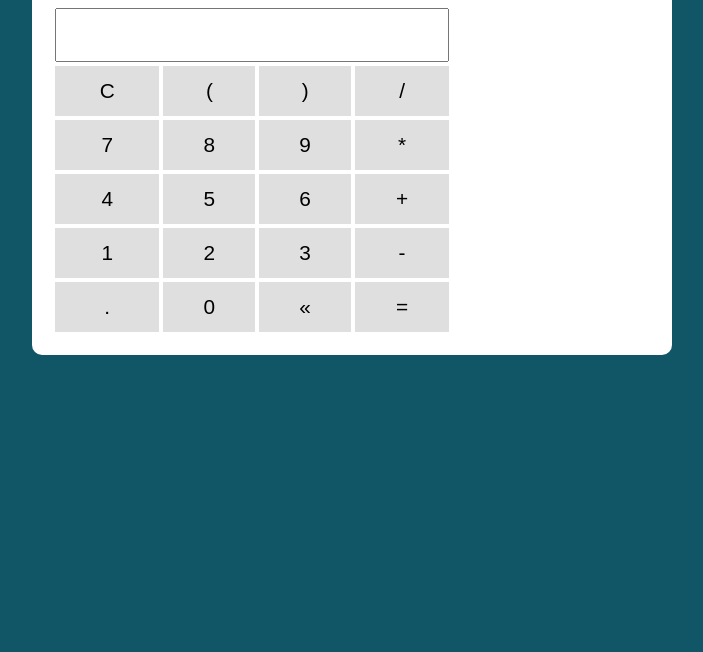
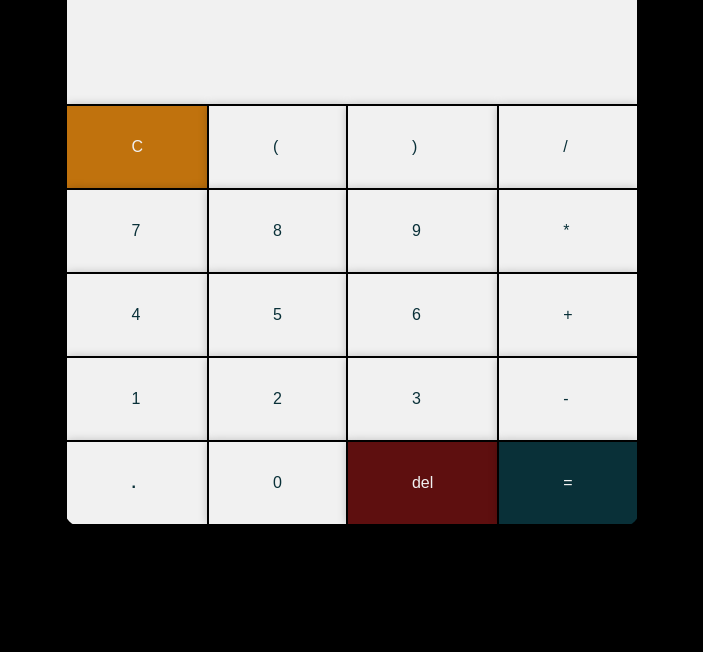
Before and after one commit to mateus-lopes/CursoJS-basico, a plain HTML site: page ex_calculadora/index.html in a window 1280 px wide. Shown: the part 148-800 px from the top of the page, without its empty margins (288-991 px from the left). Drawn offline with nearby package versions, Linux system fonts and the light colour scheme; files that its build step writes are made by us from their sources.

Commit message:
alterando css

```diff
--- a/ex_calculadora/assets/style.css
+++ /dev/null
@@ -1,81 +0,0 @@
-@import url('https://fonts.googleapis.com/css?family=Open+Sans:400,700&display=swap');
-:root {
-  --primary-color: rgb(17, 86, 102);
-  --primary-color-darker: rgb(9, 48, 56);
-}
-
-* {
-  box-sizing: border-box;
-  outline: 0;
-}
-
-body {
-  margin: 0;
-  padding: 0;
-  background: var(--primary-color);
-  font-family: 'Open sans', sans-serif;
-  font-size: 1.3em;
-  line-height: 1.5em;
-}
-
-.container {
-  max-width: 640px;
-  margin: 50px auto;
-  background: #fff;
-  padding: 20px;
-  border-radius: 10px;
-}
-
-form input, form label, form button {
-  display: block;
-  width: 100%;
-  margin-bottom: 10px;
-}
-
-form input {
-  font-size: 24px;
-  height: 50px;
-  padding: 0 20px;
-}
-
-form input:focus {
-  outline: 1px solid var(--primary-color);
-}
-
-form button {
-  border: none;
-  background: var(--primary-color);
-  color: #fff;
-  font-size: 18px;
-  font-weight: 700;
-  height: 50px;
-  cursor: pointer;
-  margin-top: 30px;
-}
-
-form button:hover {
-  background: var(--primary-color-darker);
-}
-
-.calculadora {
-  width: 400px;
-}
-
-.display {
-  font-size: 2em;
-  width: 100%;
-  text-align: right;
-}
-
-.btn {
-  width: 100%;
-  height: 50px;
-  font-size: 1em;
-  border: none;
-  background: #dfdfdf;
-  cursor: pointer;
-}
-
-.btn:hover {
-  background: #9e9e9e;
-}
--- a/ex_calculadora/index.html
+++ b/ex_calculadora/index.html
@@ -5,59 +5,56 @@
   <meta charset="UTF-8">
   <meta name="viewport" content="width=device-width, initial-scale=1.0">
   <meta http-equiv="X-UA-Compatible" content="ie=edge">
-  <title>Modelo</title>
-  <link rel="stylesheet" href="./assets/css/style.css">
+  <title>Calculadora JS</title>
+  <link rel="stylesheet" href="style.css">
 </head>
 
 <body>
 
   <section class="container">
-    <h1>Calculadora</h1>
-
     <table class="calculadora">
       <tr>
-        <td colspan="4"><input type="text" class="display"></td>
+        <td colspan="4" class="display"><input type="text" class="display-input"></td>
+      </tr>
+      <tr>
+        <td class="btn-clear">C</td>
+        <td class="btn-num">(</td>
+        <td class="btn-num">)</td>
+        <td class="btn-num">/</td>
       </tr>
 
       <tr>
-        <td><button class="btn btn-clear">C</button></td>
-        <td><button class="btn btn-num">(</button></td>
-        <td><button class="btn btn-num">)</button></td>
-        <td><button class="btn btn-num">/</button></td>
+        <td class="btn-num">7</td>
+        <td class="btn-num">8</td>
+        <td class="btn-num">9</td>
+        <td class="btn-num">*</td>
       </tr>
 
       <tr>
-        <td><button class="btn btn-num">7</button></td>
-        <td><button class="btn btn-num">8</button></td>
-        <td><button class="btn btn-num">9</button></td>
-        <td><button class="btn btn-num">*</button></td>
+        <td class="btn-num">4</td>
+        <td class="btn-num">5</td>
+        <td class="btn-num">6</td>
+        <td class="btn-num">+</td>
       </tr>
 
       <tr>
-        <td><button class="btn btn-num">4</button></td>
-        <td><button class="btn btn-num">5</button></td>
-        <td><button class="btn btn-num">6</button></td>
-        <td><button class="btn btn-num">+</button></td>
+        <td class="btn-num">1</td>
+        <td class="btn-num">2</td>
+        <td class="btn-num">3</td>
+        <td class="btn-num">-</td>
       </tr>
 
       <tr>
-        <td><button class="btn btn-num">1</button></td>
-        <td><button class="btn btn-num">2</button></td>
-        <td><button class="btn btn-num">3</button></td>
-        <td><button class="btn btn-num">-</button></td>
-      </tr>
-
-      <tr>
-        <td><button class="btn btn-num">.</button></td>
-        <td><button class="btn btn-num">0</button></td>
-        <td><button class="btn btn-del">&laquo;</button></td>
-        <td><button class="btn btn-eq">=</button></td>
+        <td class="btn-num"><b>.</b></td>
+        <td class="btn-num">0</td>
+        <td class="btn-del">del</td>
+        <td class="btn-eq">=</td>
       </tr>
     </table>
 
   </section>
 
-  <script src="./assets/js/main.js"></script>
+  <script src="main.js"></script>
 </body>
 
 </html>
--- /dev/null
+++ b/ex_calculadora/main.js
@@ -0,0 +1,53 @@
+function Calculadora() {
+  this.display = document.querySelector('.display-input');
+
+  this.inicia = () => {
+    this.capturaCliques();
+    this.capturaEnter();
+  };
+
+  this.capturaEnter = () => {
+    document.addEventListener('keyup', e => {
+      if (e === 13) {
+        this.realizaConta();
+      }
+    });
+  };
+
+  this.capturaCliques = () => {
+    document.addEventListener('click', event => {
+      const el = event.target;
+      if (el.classList.contains('btn-num')) this.addNumDisplay(el);
+      if (el.classList.contains('btn-clear')) this.clear();
+      if (el.classList.contains('btn-del')) this.del();
+      if (el.classList.contains('btn-eq')) this.realizaConta();
+    });
+  };
+
+  this.realizaConta = () => {
+    try {
+      const conta = eval(this.display.value);
+
+      if(!conta) {
+        alert('Conta inválida');
+        return;
+      }
+
+      this.display.value = conta;
+    } catch(e) {
+      alert('Conta inválida');
+      return;
+    }
+  };
+
+  this.addNumDisplay = el => {
+    this.display.value += el.innerText;
+    this.display.focus();
+  };
+
+  this.clear = () => this.display.value = '';
+  this.del = () => this.display.value = this.display.value.slice(0, -1);
+}
+
+const calculadora = new Calculadora();
+calculadora.inicia();
--- /dev/null
+++ b/ex_calculadora/style.css
@@ -0,0 +1,97 @@
+* {
+  padding: 0;
+  margin: 0;
+}
+
+table {
+  border-radius: 15px;
+  overflow: hidden;
+}
+
+body {
+  background-color: black;
+  height: 100vh;
+  width: 100vw;
+  display: flex;
+  justify-content: center;
+  align-items: center;
+  font-family: Arial, Helvetica, sans-serif;
+  font-size: 16px;
+}
+
+td {
+  background-color: #f1f1f1;
+  color: #093038;
+  border: none;
+  padding: 2em 4em;
+  cursor: pointer;
+  box-shadow: 0 0 10px #0000004d;
+  transition: all 0.3s ease-in-out;
+}
+
+td:hover {
+  background: #888;
+  color: #f1f1f1;
+}
+
+button {
+  background: none;
+  border: none;
+  font-size: 1.2em;
+}
+
+.display {
+  padding: 0;
+  text-align: right;
+  width: 100%;
+  box-sizing: border-box;
+}
+
+.display input {
+  text-align: right;
+  width: 80%;
+  padding: 2em 1em;
+  background: none;
+  border: none;
+  font-size: 1.5em;
+  font-weight: 400;
+}
+
+.display:hover {
+  background-color: #f1f1f1;
+}
+
+input:focus  {
+  background: none;
+  border: none;
+  outline: none;
+}
+
+.btn-del {
+  background-color: #5e0f0f;
+  color: #f1f1f1;
+}
+
+.btn-del:hover {
+  background-color: #a13131;
+}
+
+.btn-eq {
+  background-color: #093038;
+  color: #f1f1f1;
+}
+
+.btn-eq:hover {
+  background: #074857;
+  color: #f1f1f1;
+}
+
+.btn-clear {
+  background-color: #c0720d;
+  color: #f1f1f1;
+}
+
+.btn-clear:hover {
+  background-color: #ff9100;
+  color: #f1f1f1;
+}
```
Also changed, not shown: ex_calculadora/assets/main.js (deleted, +0 -53 lines).
